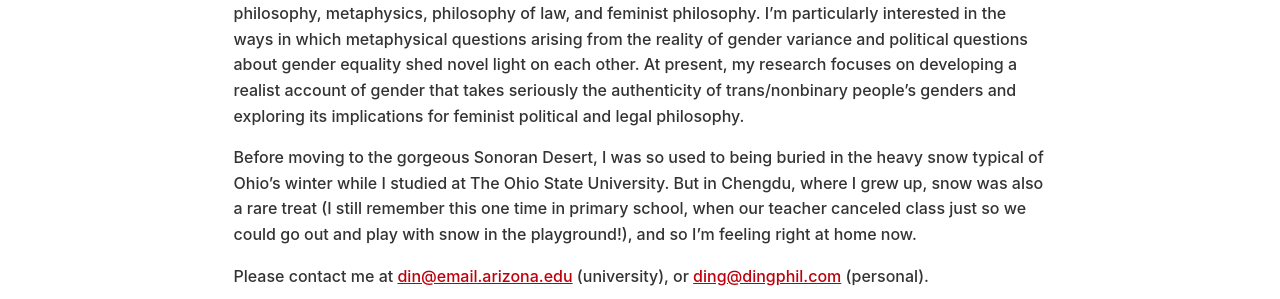
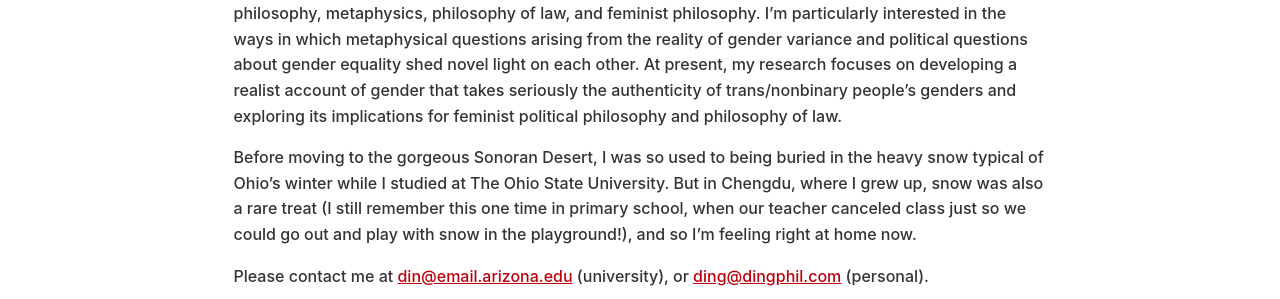
Before and after one commit to dingherself/dingherself.github.io, a Jekyll site: the page built from index.html, in a window 1280 px wide. Shown: the part 169-468 px from the top of the page. Built offline with Jekyll 4.4.1, drawn with Linux system fonts in a browser that asks for light colours; nearby versions of some CDN libraries; some web fonts are replaced; some of the changed text lies outside the part shown.

Commit message:
philosophy of law

```diff
--- a/index.html
+++ b/index.html
@@ -6,7 +6,7 @@
 ---
 
 <h1 style="font-size: 1.2rem">Welcome!</h1>
-<p>I’m a <a href="https://philosophy.arizona.edu/people/ding-zhiyuan-li">graduate student in philosophy</a> at the University of Arizona. I work primarily in social and political philosophy, metaphysics, philosophy of law, and feminist philosophy. I’m particularly interested in the ways in which metaphysical questions arising from the reality of gender variance and political questions about gender equality shed novel light on each other. At present, my research focuses on developing a realist account of gender that takes seriously the authenticity of trans/nonbinary people’s genders and exploring its implications for feminist political and legal philosophy.</p>
+<p>I’m a <a href="https://philosophy.arizona.edu/people/ding-zhiyuan-li">graduate student in philosophy</a> at the University of Arizona. I work primarily in social and political philosophy, metaphysics, philosophy of law, and feminist philosophy. I’m particularly interested in the ways in which metaphysical questions arising from the reality of gender variance and political questions about gender equality shed novel light on each other. At present, my research focuses on developing a realist account of gender that takes seriously the authenticity of trans/nonbinary people’s genders and exploring its implications for feminist political philosophy and philosophy of law.</p>
 <p>Before moving to the gorgeous Sonoran Desert, I was so used to being buried in the heavy snow typical of Ohio’s winter while I studied at The Ohio State University. But in Chengdu, where I grew up, snow was also a rare treat (I still remember this one time in primary school, when our teacher canceled class just so we could go out and play with snow in the playground!), and so I’m feeling right at home now.</p>
 <script language="JavaScript" type="text/javascript">
   var u = "din";
```
Also changed, not shown: teaching/playlist.md (+1 -0 lines).
